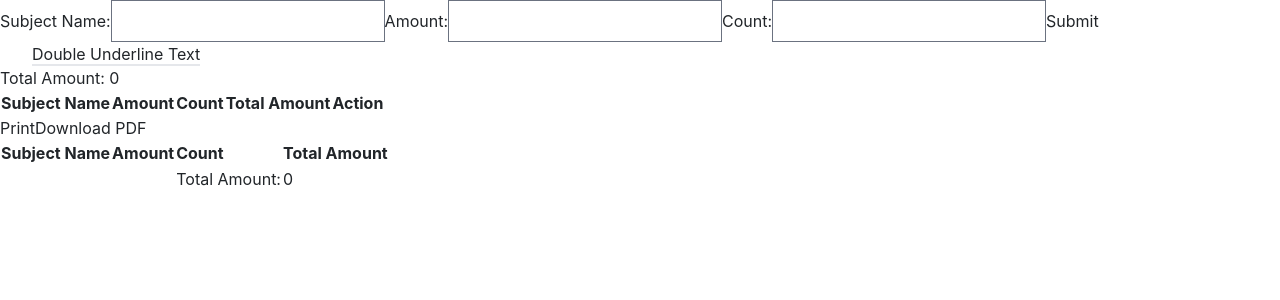
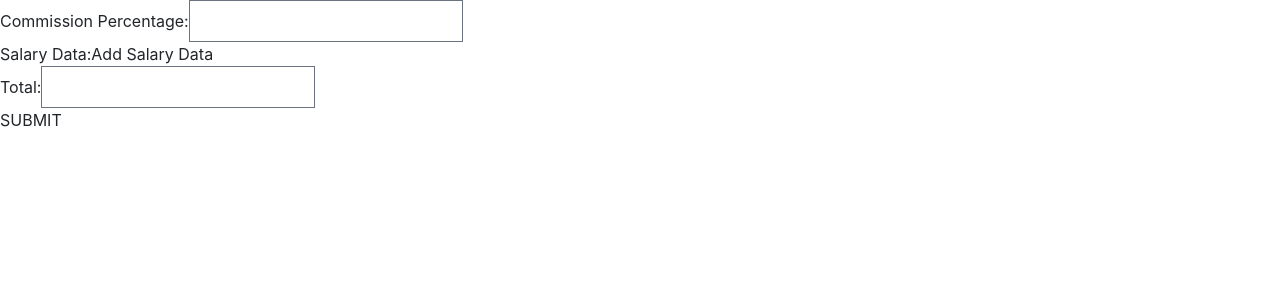
Before and after one commit to SLIITITP/ITP_WD_B02_08, a React (Create React App) app in the folder frontend/: page /niptest in a window 1280 px wide. Shown: the top 300 px of the page. Built offline with nearby package versions, Linux system fonts and the light colour scheme.

Commit message:
Added salary model and route

```diff
--- a/frontend/src/components/PaymentComponents/NipTest.js
+++ b/frontend/src/components/PaymentComponents/NipTest.js
@@ -1,215 +1,114 @@
-import React, { useState, useRef } from 'react';
-import ReactToPrint from 'react-to-print';
-import jsPDF from 'jspdf';
-import 'jspdf-autotable';
+import React, { useState } from 'react';
+import axios from 'axios';
 
-export default function App() {
-    const [data, setData] = useState([]);
-    const [totalAmount, setTotalAmount] = useState(0);
+export default function AddTeacherSalaryForm() {
 
-    const componentRef = useRef();
 
-    const handleData = (event) => {
-        event.preventDefault(); // Prevent default form submission behavior
+    const [formData, setFormData] = useState({
+        commissionPercentage: '',
+        salaryData: [],
+        total: ''
+    });
 
-        const subjectName = event.target.elements.subjectName.value;
-        const amount = Number(event.target.elements.amount.value);
-        const count = Number(event.target.elements.count.value);
-
-        // Store the data in state
-        setData([...data, { subjectName, amount, count }]);
-        setTotalAmount(totalAmount + amount * count); // Calculate the new total amount
-
-        // Clear input fields
-        event.target.elements.subjectName.value = '';
-        event.target.elements.amount.value = '';
-        event.target.elements.count.value = '';
+    const handleInputChange = (e) => {
+        const { name, value } = e.target;
+        setFormData(prevFormData => ({ ...prevFormData, [name]: value }));
     };
 
-    const handleClear = (index) => {
-        const amount = data[index].amount;
-        const count = data[index].count;
-
-        setData([...data.slice(0, index), ...data.slice(index + 1)]); // Remove the data at the specified index
-        setTotalAmount(totalAmount - amount * count); // Subtract the amount of the cleared data from the total
+    const handleSalaryDataChange = (e, index) => {
+        const { name, value } = e.target;
+        const newSalaryData = [...formData.salaryData];
+        newSalaryData[index][name] = value;
+        setFormData(prevFormData => ({ ...prevFormData, salaryData: newSalaryData }));
     };
 
-    // const handleDownload = () => {
-    //     // Create a new jsPDF instance
-    //     const doc = new jsPDF();
-
-    //     // Set the title of the PDF document
-    //     doc.setProperties({
-    //         title: 'THILINA INS SALARY',
-    //         subject: 'Payment Slip',
-    //         author: 'Thilina Institute',
-    //         keywords: '',
-    //         creator: 'Nipun'
-    //     });
-
-    //     // Define the table columns
-    //     const columns = ['Subject Name', 'Amount', 'Count', 'Total Amount'];
-
-    //     // Define the table rows
-    //     const rows = data.map((item) => [
-    //         item.subjectName,
-    //         item.amount,
-    //         item.count,
-    //         item.amount * item.count,
-    //     ]);
-
-    //     const foot = totalAmount;
-
-    //     // Set the font size and style for the table header
-    //     // doc.setFontSize(12);
-    //     // doc.set('bold');
-
-    //     // Draw the table content
-    //     doc.text('Salary Reciept', 14, 20);
-
-    //     doc.autoTable({
-    //         startY: 25,
-    //         head: [columns],
-    //         body: rows,
-    //     });
-
-    //     // Save the PDF file with the name "table-data.pdf"
-    //     doc.save(`Thilina Ins Salary.pdf`);
-    // };
-
-    const handleDownload = () => {
-        // Create a new jsPDF instance
-        const doc = new jsPDF();
-
-        // Set the title of the PDF document
-        doc.setProperties({
-            title: 'THILINA INS SALARY',
-            subject: 'Payment Slip',
-            author: 'Thilina Institute',
-            keywords: '',
-            creator: 'Nipun'
-        });
-
-        // Define the table columns
-        const columns = ['Subject Name', 'Amount', 'Count', 'Total Amount'];
-
-        // Define the table rows
-        const rows = data.map((item) => [
-            item.subjectName,
-            item.amount,
-            item.count,
-            item.amount * item.count,
-        ]);
-
-        const foot = totalAmount;
-
-        // Set the font size and style for the table header
-        doc.setFontSize(20);
-        doc.setFont("arial", "bold");
-
-        // Draw the table content
-        doc.text('Salary Receipt', 14, 20);
-
-        doc.setFontSize(12);
-        doc.setFont("", "bold");
-        doc.text(`Total Amount: ${foot}`, 14, 30)
-        doc.text(`Commission: `, 14, 35)
-        doc.text(`Net Amount: `, 14, 40)
-
-        doc.autoTable({
-            startY: 45,
-            head: [columns],
-            body: rows,
-        });
-        // Save the PDF file with the name
-        doc.save(`Thilina Ins Salary.pdf`);
+    const handleAddSalaryData = () => {
+        setFormData(prevFormData => ({
+            ...prevFormData,
+            salaryData: [...prevFormData.salaryData, { grade: '', month: '', subjectAmount: '', paymentCount: '' }]
+        }));
     };
 
+    const handleFormSubmit = async (e) => {
+        e.preventDefault();
+        try {
+            await axios.post('/api/teacherSalary', formData);
+            alert('Teacher salary data added successfully');
+        } catch (err) {
+            console.error(err);
+            alert('Error adding teacher salary data');
+        }
+    };
 
     return (
-        <div>
-            <form onSubmit={handleData}>
-                <label htmlFor="subjectName-input">Subject Name:</label>
-                <input type="text" id="subjectName-input" name="subjectName" />
-
-                <label htmlFor="amount-input">Amount:</label>
-                <input type="number" id="amount-input" name="amount" />
-
-                <label htmlFor="count-input">Count:</label>
-                <input type="number" id="count-input" name="count" />
-
-                <button type="submit">Submit</button>
-            </form>
-
-            <span class="relative">
-                <span class="border-b-2">Double Underline Text</span>
-            </span>
-
-            <p>Total Amount: {totalAmount}</p>
-
-            <table>
-                <thead>
-                    <tr>
-                        <th>Subject Name</th>
-                        <th>Amount</th>
-                        <th>Count</th>
-                        <th>Total Amount</th>
-                        <th>Action</th>
-                    </tr>
-                </thead>
-                <tbody>
-                    {data.map((item, index) => (
-                        <tr key={index}>
-                            <td>{item.subjectName}</td>
-                            <td>{item.amount}</td>
-                            <td>{item.count}</td>
-                            <td>{item.amount * item.count}</td>
-                            <td>
-                                <button onClick={() => handleClear(index)}>Clear</button>
-                            </td>
-                        </tr>
-                    ))
-                    }
-                </tbody>
-            </table>
-
-            <ReactToPrint
-                trigger={() => <button>Print</button>}
-                content={() => componentRef.current}
-            />
-
-            <button onClick={handleDownload}>Download PDF</button>
-
-            <div ref={componentRef}>
-                <table>
-                    <thead>
-                        <tr>
-                            <th>Subject Name</th>
-                            <th>Amount</th>
-                            <th>Count</th>
-                            <th>Total Amount</th>
-                        </tr>
-                    </thead>
-                    <tbody>
-                        {data.map((item, index) => (
-                            <tr key={index}>
-                                <td>{item.subjectName}</td>
-                                <td>{item.amount}</td>
-                                <td>{item.count}</td>
-                                <td>{item.amount * item.count}</td>
-                            </tr>
-                        ))}
-                    </tbody>
-                    <tfoot>
-                        <tr>
-                            <td></td>
-                            <td></td>
-                            <td>Total Amount:</td>
-                            <td>{totalAmount}</td>
-                        </tr>
-                    </tfoot>
-                </table>
+        <form onSubmit={handleFormSubmit}>
+            <div>
+                <label htmlFor="commissionPercentage">Commission Percentage:</label>
+                <input
+                    type="number"
+                    id="commissionPercentage"
+                    name="commissionPercentage"
+                    value={formData.commissionPercentage}
+                    onChange={handleInputChange}
+                    required
+                />
             </div>
-        </div>
-    );
+            <div>
+                <label>Salary Data:</label>
+                <button type="button" onClick={handleAddSalaryData}>Add Salary Data</button>
+                {formData.salaryData.map((salary, index) => (
+                    <div key={index}>
+                        <label htmlFor={`grade-${index}`}>Grade:</label>
+                        <input
+                            type="number"
+                            id={`grade-${index}`}
+                            name="grade"
+                            value={salary.grade}
+                            onChange={(e) => handleSalaryDataChange(e, index)}
+                            required
+                        />
+                        <label htmlFor={`month-${index}`}>Month:</label>
+                        <input
+                            type="text"
+                            id={`month-${index}`}
+                            name="month"
+                            value={salary.month}
+                            onChange={(e) => handleSalaryDataChange(e, index)}
+                            required
+                        />
+                        <label htmlFor={`subjectAmount-${index}`}>Subject Amount:</label>
+                        <input
+                            type="number"
+                            id={`subjectAmount-${index}`}
+                            name="subjectAmount"
+                            value={salary.subjectAmount}
+                            onChange={(e) => handleSalaryDataChange(e, index)}
+                            required
+                        />
+                        <label htmlFor={`paymentCount-${index}`}>Payment Count:</label>
+                        <input
+                            type="number"
+                            id={`paymentCount-${index}`}
+                            name="paymentCount"
+                            value={salary.paymentCount}
+                            onChange={(e) => handleSalaryDataChange(e, index)}
+                            required
+                        />
+                    </div>
+                ))}
+            </div>
+            <div>
+                <label htmlFor="total">Total:</label>
+                <input
+                    type="number"
+                    id="total"
+                    name="total"
+                    value={formData.total}
+                    onChange={handleInputChange}
+                    required
+                />
+            </div>
+            <button type='submit'>SUBMIT</button>
+        </form>
+    )
 }
```
Also changed, not shown: 2 other files (tests, documents, lock files or other folders).
